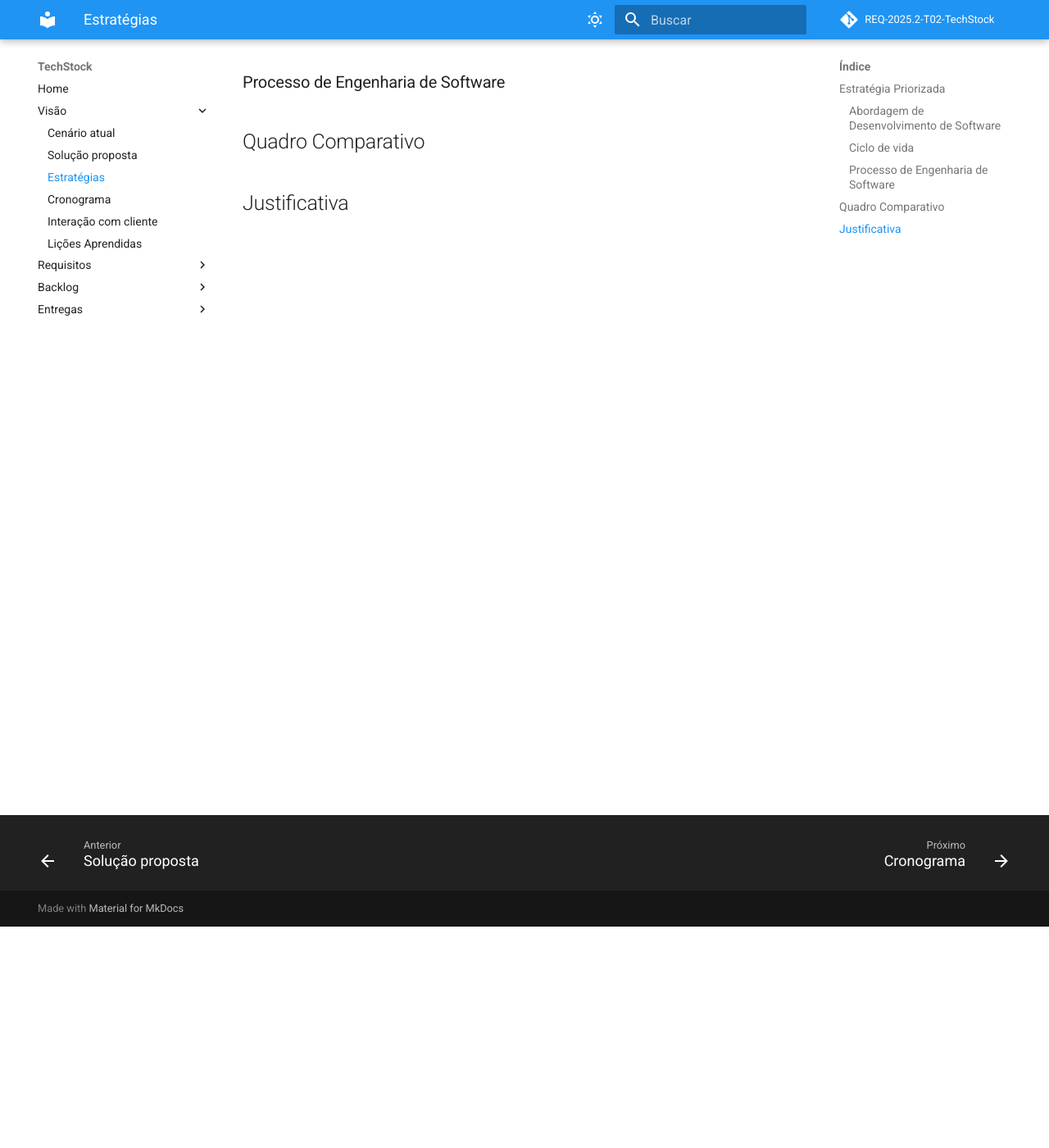
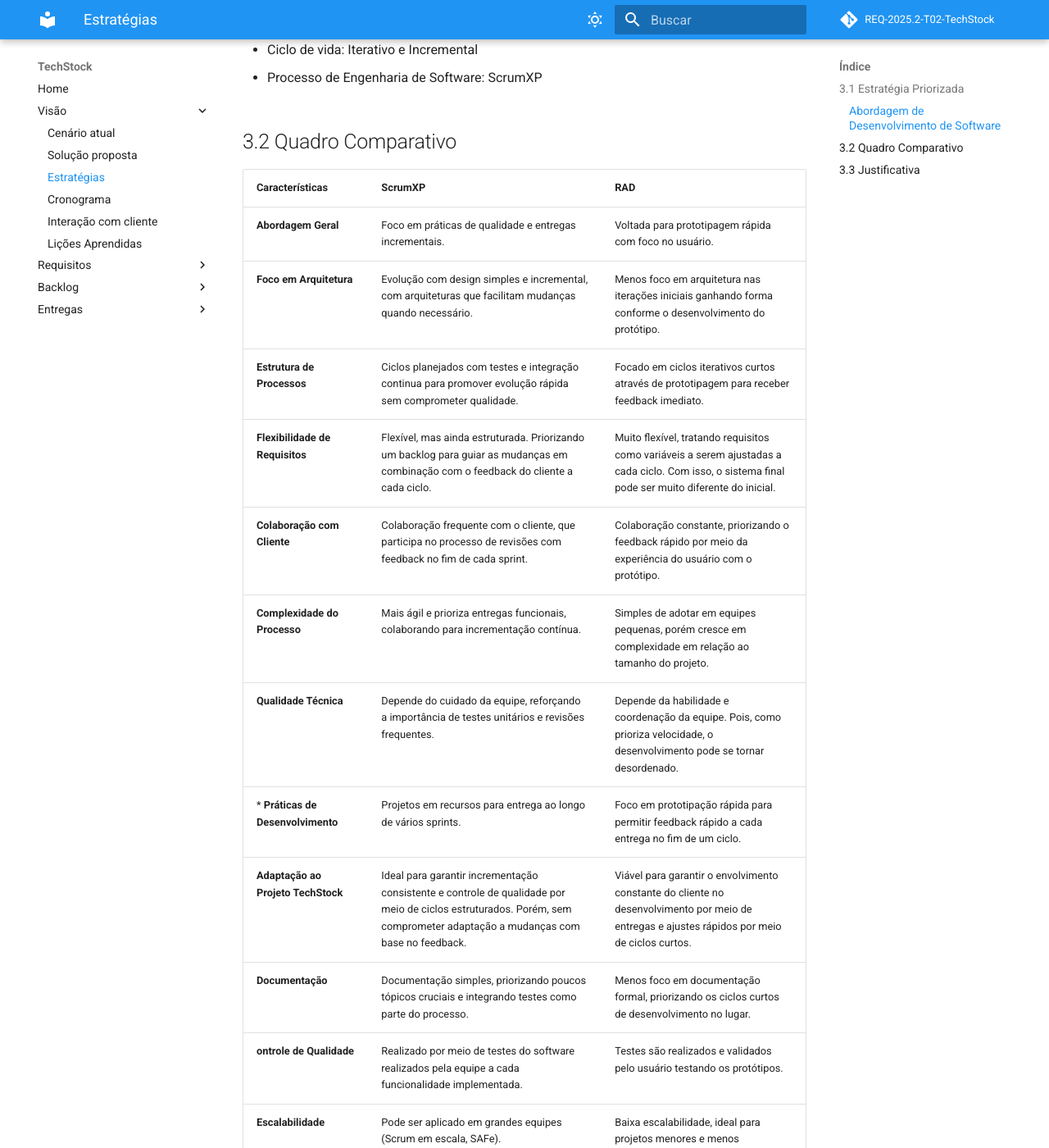
Before and after one commit to mdsreq-fga-unb/REQ-2025.2-T02-TechStock, an MkDocs documentation site: the page built from docs/visao/estrategias.md, in a window 1280 px wide and 1400 px high, scrolled down 270 px. Shown: the whole window at 82% size. Built offline with MkDocs 1.6.1 and Material for MkDocs 9.7.7, drawn with Linux system fonts in a browser that asks for light colours; some of the changed text lies outside the part shown.

Commit message:
docs(estrategias): detalha estratégias de engenharia de software

```diff
--- a/docs/visao/estrategias.md
+++ b/docs/visao/estrategias.md
@@ -1,20 +1,44 @@
-# Estratégias de Engenharia de Software
+# ESTRATÉGIAS DE ENGENHARIA DE SOFTWARE
 
-## Estratégia Priorizada
+## 3.1 Estratégia Priorizada
 
 ### Abordagem de Desenvolvimento de Software
-<!-- Informe qual será a abordagem (dirigida por plano, ágil, híbrida) -->
+- Abordagem de Desenvolvimento de Software: Ágil
 
-### Ciclo de vida
-<!-- Informe o ciclo de vida de desenvolvimento de software -->
+- Ciclo de vida: Iterativo e Incremental
 
-### Processo de Engenharia de Software
-<!-- Informe o processo de desenvolvimento de software -->
+- Processo de Engenharia de Software: ScrumXP
 
-## Quadro Comparativo
+## 3.2 Quadro Comparativo
 
-<!-- Apresente um quadro comparando dois possíveis processos -->
+| Características | ScrumXP | RAD |
+|-----------|----------|-----------|
+| **Abordagem Geral** | Foco em práticas de qualidade e entregas incrementais. | Voltada para prototipagem rápida com foco no usuário. |
+| **Foco em Arquitetura** | Evolução com design simples e incremental, com arquiteturas que facilitam mudanças quando necessário. | Menos foco em arquitetura nas iterações iniciais ganhando forma conforme o desenvolvimento do protótipo. |
+| **Estrutura de Processos** | Ciclos planejados com testes e integração continua para promover evolução rápida sem comprometer qualidade. | Focado em ciclos iterativos curtos através de prototipagem para receber feedback imediato. |
+| **Flexibilidade de Requisitos** | Flexível, mas ainda estruturada. Priorizando um backlog para guiar as mudanças em combinação com o feedback do cliente a cada ciclo. | Muito flexível, tratando requisitos como variáveis a serem ajustadas a cada ciclo. Com isso, o sistema final pode ser muito diferente do inicial.  |
+| **Colaboração com Cliente** | Colaboração frequente com o cliente, que participa no processo de revisões com feedback no fim de cada sprint. | Colaboração constante, priorizando o feedback rápido por meio da experiência do usuário com o protótipo. |
+| **Complexidade do Processo** | Mais ágil e prioriza entregas funcionais, colaborando para incrementação contínua. | Simples de adotar em equipes pequenas, porém cresce em complexidade em relação ao tamanho do projeto. |
+| **Qualidade Técnica** | Depende do cuidado da equipe, reforçando a importância de testes unitários e revisões frequentes. | Depende da habilidade e coordenação da equipe. Pois, como prioriza velocidade, o desenvolvimento pode se tornar desordenado.|
+* **Práticas de Desenvolvimento** | Projetos em recursos para entrega ao longo de vários sprints. | Foco em prototipação rápida para permitir feedback rápido a cada entrega no fim de um ciclo. |
+|**Adaptação ao Projeto TechStock** | Ideal para garantir incrementação consistente e controle de qualidade por meio de ciclos estruturados. Porém, sem comprometer adaptação a mudanças com base no feedback. | Viável para garantir o envolvimento constante do cliente no desenvolvimento por meio de entregas e ajustes rápidos por meio de ciclos curtos. |
+|**Documentação** | Documentação simples, priorizando poucos tópicos cruciais e integrando testes como parte do processo. | Menos foco em documentação formal, priorizando os ciclos curtos de desenvolvimento no lugar. |
+|**ontrole de Qualidade** | Realizado por meio de testes do software realizados pela equipe a cada funcionalidade implementada. | Testes são realizados e validados pelo usuário testando os protótipos. |
+|**Escalabilidade** | Pode ser aplicado em grandes equipes (Scrum em escala, SAFe).| Baixa escalabilidade, ideal para projetos menores e menos complexos. |
+|**Suporte a Equipes de Desenvolvimento** | Estrutura equipes pequenas e médias em papéis com práticas que promovem a comunicação entre membros e a qualidade do desenvolvimento. | Ideal para equipes menores com contato próximo do usuário final. |
 
-## Justificativa
+## 3.3 Justificativa
 
-<!-- Justifique a escolha do processo -->
+A escolha do **ScrumXP** para o desenvolvimento do **TechStock** é a mais adequada, pois equilibra velocidade de entrega, qualidade técnica e proximidade com o cliente. Entre os pontos que justificam essa decisão, destacam-se:
+
+1. **Rapidez na validação do produto **:
+- Em razão do crescimento contínuo da loja CellVex, tornou-se necessária a entrega imediata de funcionalidades mínimas para atender à demanda. O ScrumXP permite validar incrementos de forma contínua, reduzindo o tempo entre a concepção e a entrega ao usuário final.
+
+2. **Feedback como parte do processo**:
+- O modelo de desenvolvimento incentiva que o cliente acompanhe de perto a evolução do software. Isso evita surpresas nas fases finais e garante que a solução esteja sempre aderente às necessidades reais da loja.
+
+3. **Menor risco de falhas críticas**: O uso de práticas do XP, como testes automatizados e integração contínua, contribui para detectar problemas de forma precoce. Isso é fundamental para mitigar riscos de falhas futuras.
+
+4. **Ajuste ao porte e conhecimento da equipe**: Como o projeto será conduzido por uma equipe pequena, o ScrumXP favorece a colaboração, a comunicação direta e o aprendizado contínuo, sem a necessidade de processos mais complexos ou burocráticos.
+
+5. **Maior foco no usuário final**: A experiência de uso é um dos diferenciais competitivos do TechStock. O ScrumXP, ao priorizar entregas incrementais e refinamento contínuo, garante que a interface seja ajustada de acordo com os testes do próprio usuário.
```
